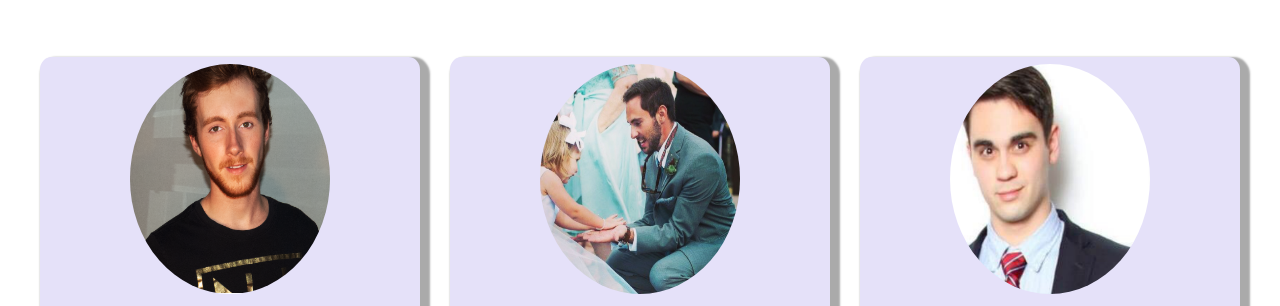
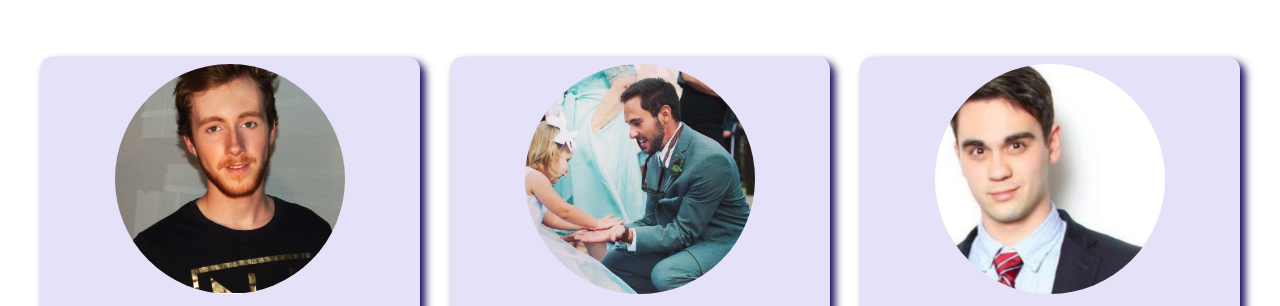
Before and after one commit to build-week-sleep-tracker/UI2, a plain HTML site: page about.html in a window 1280 px wide. Shown: the part 194-500 px from the top of the page. Drawn offline with nearby package versions, Linux system fonts and the light colour scheme.

Commit message:
about page fixes

```diff
--- a/less/about-content.less
+++ b/less/about-content.less
@@ -75,7 +75,7 @@
             margin: 3% 0%;
             background: @secondary-color;
             border-radius: 3%;
-            box-shadow: 5px 5px 2px 5px #aaaaaa;
+            box-shadow: 5px 5px 8px #100359;
 
             @media @tablet{
                 width: 380px;
@@ -86,8 +86,8 @@
                 .flex(row, center);
                 width: 100%;
                 img {
-                    width: 200px;
-                    max-width: 100%;
+                    width: 230px;
+                    // max-width: 100%;
                     height: 230px;
                     border-radius: 50%;
                     text-align: center;
```
Also changed, not shown: css/about.css.
